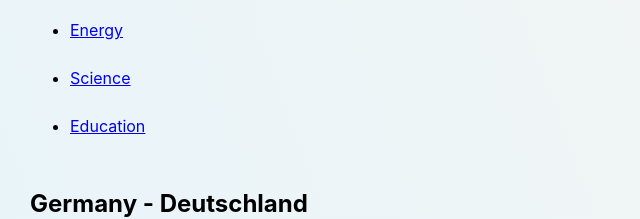
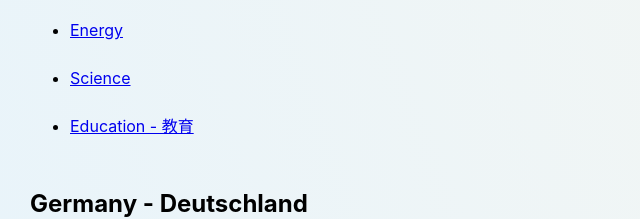
Before and after one commit to JRFink/jrfphyspagesnew, a Next.js app: page /research/gen in a window 1280 px wide. Shown: the part 2004-2223 px from the top of the page, without its empty margins (0-640 px from the left). Built offline with nearby package versions, Linux system fonts and the light colour scheme.

Commit message:
Update index.tsx

```diff
--- a/pages/research/gen/index.tsx
+++ b/pages/research/gen/index.tsx
@@ -176,7 +176,7 @@ const Gen = () => {
                             </li>
                             <br></br>
                             <li>
-                                <Link href="http://en.moe.gov.cn/">Education</Link>
+                                <Link href="http://en.moe.gov.cn/">Education - 教育</Link>
                             </li>
                         </ul>
                     </p>
```
